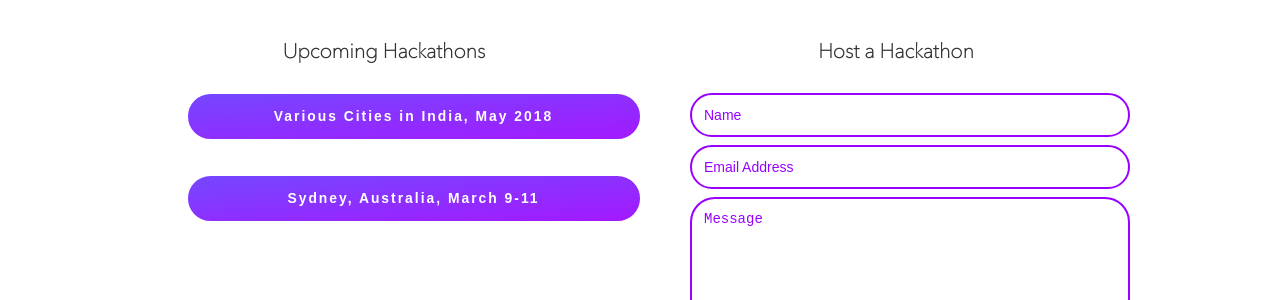
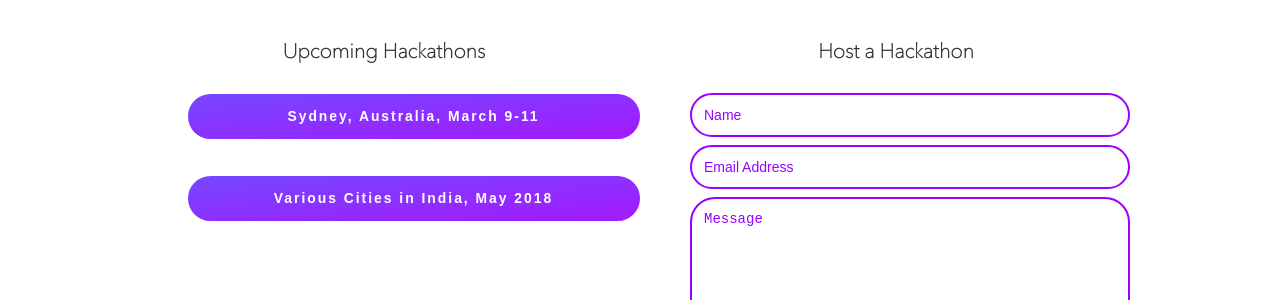
Before and after one commit to holochain/website, a Jekyll site: the page built from index.md, in a window 1280 px wide and 900 px high, scrolled down 7167 px. Shown: the part 152-452 px from the top of the window. Built offline with Jekyll 4.4.1, drawn with Linux system fonts in a browser that asks for light colours; nearby versions of some CDN libraries.

Commit message:
generalized url structure for hackathons to events

```diff
--- a/_config.yml
+++ b/_config.yml
@@ -43,7 +43,7 @@
 collections:
   sections:
   team_members:
-  hackathons:
+  events:
       output: true
 
 
--- a/_layouts/home.html
+++ b/_layouts/home.html
@@ -94,9 +94,9 @@
 	  <div class="column-hackathon column">
 	    <div class="hackathon-content">
 	      <h3 class="text-center">Upcoming Hackathons</h3>
-          {% assign hackathons = site.hackathons | sort: "date" %}
-	      {% for hackathon in hackathons %}
-		<p class="text-center"><a class="button button-hackathon" href="{{ hackathon.url }}">{{ hackathon.location }}, {{ hackathon.date_txt }}</a></button></p>
+          {% assign events = site.events | sort: "sort-date" %}
+	      {% for event in events %}
+		<p class="text-center"><a class="button button-hackathon" href="{{ event.url }}">{{ event.location }}, {{ event.date_txt }}</a></button></p>
 	      {% endfor %}
 	    </div>
 	  </div>
```
Also changed, not shown: _events/india.html (renamed from _hackathons/india.html), _events/sydney.html (renamed from _hackathons/sydney.html).
